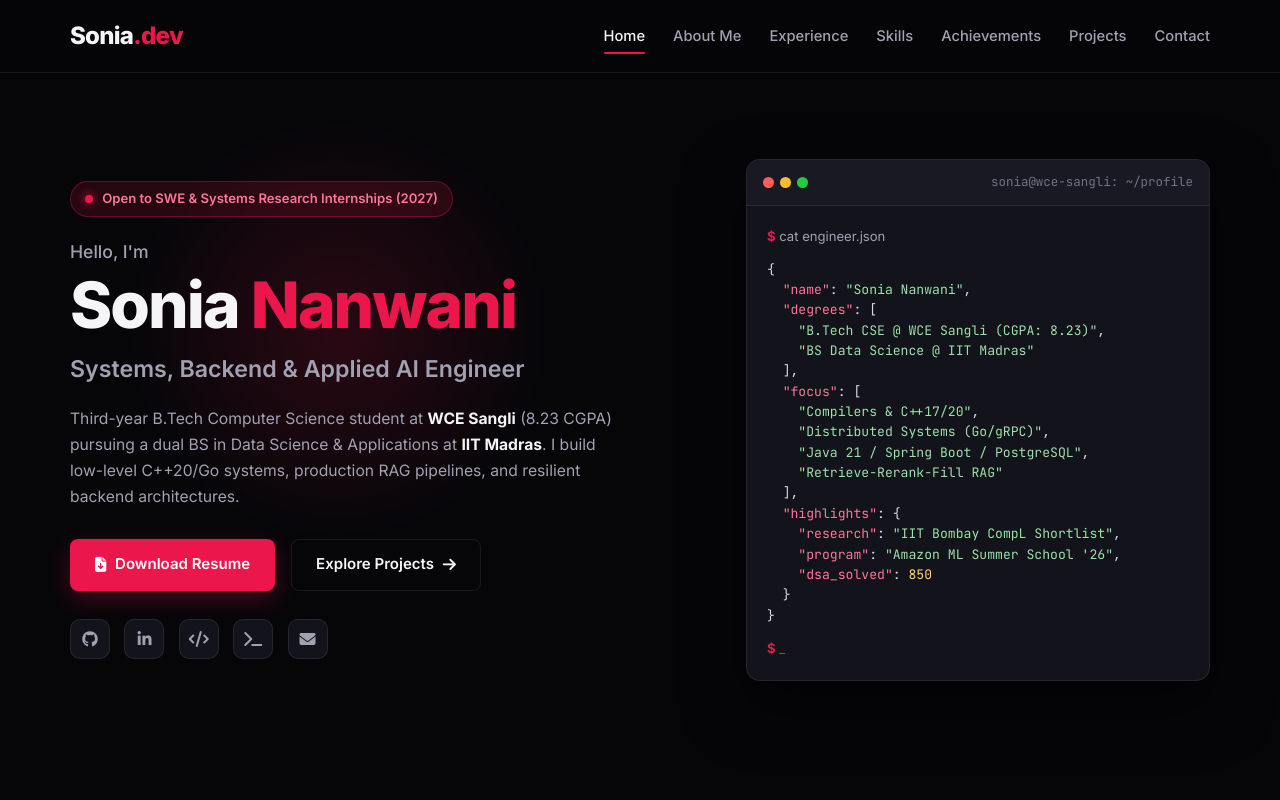
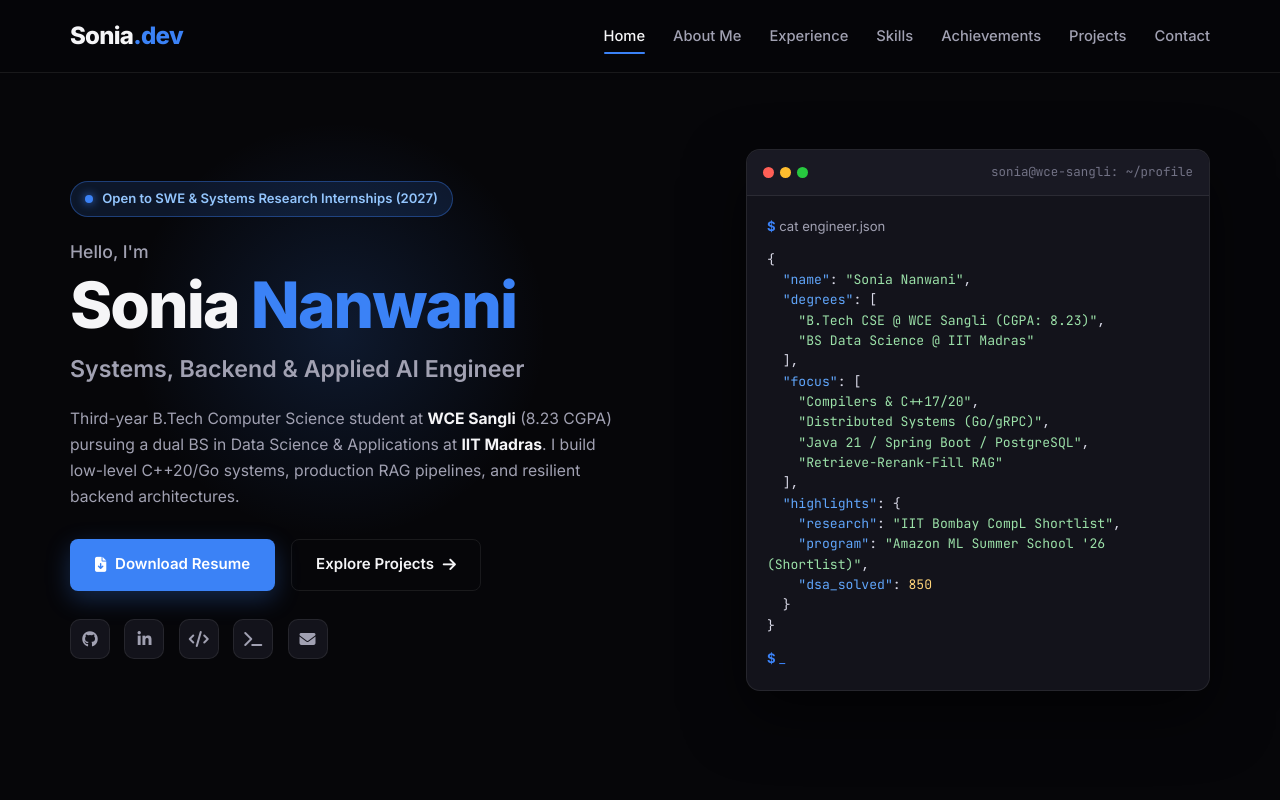
Before and after one commit to Itssonia7/portfolio-deployed, a plain HTML site: page index.html in a window 1280 px wide. Shown: the top 800 px of the page. Drawn offline with Linux system fonts and the light colour scheme.

Commit message:
feat: update portfolio with blue theme and latest resume

```diff
--- a/index.html
+++ b/index.html
@@ -3,6 +3,7 @@
 <head>
   <meta charset="UTF-8" />
   <meta name="viewport" content="width=device-width, initial-scale=1.0" />
+  <meta name="theme-color" content="#3b82f6" />
   <title>Sonia Nanwani | Systems, Backend &amp; Applied AI Engineer</title>
   <meta name="description" content="Portfolio of Sonia Nanwani — B.Tech CSE at WCE Sangli and BS Data Science at IIT Madras. Specializing in C++20/Go systems, backend architecture, and RAG pipelines." />
   <link rel="preconnect" href="https://fonts.googleapis.com" />
@@ -94,7 +95,7 @@
   ],
   <span class="key">"highlights"</span>: {
     <span class="key">"research"</span>: <span class="str">"IIT Bombay CompL Shortlist"</span>,
-    <span class="key">"program"</span>: <span class="str">"Amazon ML Summer School '26"</span>,
+    <span class="key">"program"</span>: <span class="str">"Amazon ML Summer School '26 (Shortlist)"</span>,
     <span class="key">"dsa_solved"</span>: <span class="num">850</span>
   }
 }</pre>
@@ -104,7 +105,7 @@
     </div>
   </section>
 
-  <!-- About Me Section (Styled after reference layout) -->
+  <!-- About Me Section -->
   <section class="section about-section" id="about">
     <div class="container">
       <div class="about-grid">
@@ -392,8 +393,8 @@
 
         <div class="achievement-card reveal">
           <div class="ach-icon"><i class="fa-solid fa-graduation-cap"></i></div>
-          <h3>Amazon ML Summer School '26</h3>
-          <p>Selected among top undergraduate engineering applicants nationwide for Amazon's intensive machine learning program.</p>
+          <h3>Amazon ML Summer School '26 (Shortlisted)</h3>
+          <p>Shortlisted among top undergraduate engineering applicants nationwide for Amazon's intensive machine learning program.</p>
         </div>
 
         <div class="achievement-card reveal">
--- a/script.js
+++ b/script.js
@@ -194,12 +194,14 @@ document.querySelectorAll('.open-modal').forEach((btn) => {
 
     modal.classList.add('open');
     modal.setAttribute('aria-hidden', 'false');
+    document.body.style.overflow = 'hidden';
   });
 });
 
 const closeModal = () => {
   modal.classList.remove('open');
   modal.setAttribute('aria-hidden', 'true');
+  document.body.style.overflow = '';
 };
 
 modalClose.addEventListener('click', closeModal);
--- a/style.css
+++ b/style.css
@@ -3,10 +3,10 @@
   --bg-secondary: #0d0d13;
   --bg-card: #13131b;
   --bg-card-hover: #191924;
-  --accent: #eb164b;
-  --accent-hover: #ff295d;
-  --accent-soft: rgba(235, 22, 75, 0.14);
-  --accent-border: rgba(235, 22, 75, 0.35);
+  --accent: #3b82f6;
+  --accent-hover: #2563eb;
+  --accent-soft: rgba(59, 130, 246, 0.14);
+  --accent-border: rgba(59, 130, 246, 0.38);
   --text-primary: #f5f5f7;
   --text-secondary: #a1a1b2;
   --text-muted: #727285;
@@ -154,7 +154,7 @@ pre {
 .btn-primary {
   background: var(--accent);
   color: #fff;
-  box-shadow: 0 8px 24px rgba(235, 22, 75, 0.28);
+  box-shadow: 0 8px 24px rgba(59, 130, 246, 0.28);
 }
 
 .btn-primary:hover {
@@ -192,7 +192,7 @@ pre {
   left: 10%;
   width: 420px;
   height: 420px;
-  background: radial-gradient(circle, rgba(235, 22, 75, 0.16), transparent 70%);
+  background: radial-gradient(circle, rgba(59, 130, 246, 0.16), transparent 70%);
   pointer-events: none;
 }
 
@@ -211,7 +211,7 @@ pre {
   border-radius: 999px;
   background: var(--accent-soft);
   border: 1px solid var(--accent-border);
-  color: #ff7597;
+  color: #93c5fd;
   font-size: 0.82rem;
   font-weight: 600;
   margin-bottom: 1.25rem;
@@ -349,7 +349,7 @@ pre {
   color: #d8d8e6;
 }
 
-.code-block .key { color: #ff7597; }
+.code-block .key { color: #60a5fa; }
 .code-block .str { color: #9be0a8; }
 .code-block .num { color: #ffd479; }
 
@@ -399,7 +399,7 @@ pre {
   font-size: 0.98rem;
 }
 
-/* About Me (Reference layout) */
+/* About Me */
 .about-grid {
   display: grid;
   grid-template-columns: 0.85fr 1.15fr;
@@ -507,7 +507,7 @@ pre {
   padding: 0.2rem 0.55rem;
   border-radius: 6px;
   background: var(--accent-soft);
-  color: #ff7597;
+  color: #93c5fd;
   white-space: nowrap;
 }
 
@@ -774,7 +774,7 @@ pre {
   padding: 0.25rem 0.65rem;
   border-radius: 6px;
   background: var(--accent-soft);
-  color: #ff7597;
+  color: #93c5fd;
 }
 
 .icon-link {
@@ -1007,6 +1007,8 @@ pre {
   border-radius: 16px;
   max-width: 620px;
   width: 100%;
+  max-height: 90vh;
+  overflow-y: auto;
   padding: 2rem;
   position: relative;
   box-shadow: 0 25px 70px rgba(0, 0, 0, 0.75);
@@ -1032,7 +1034,7 @@ pre {
   padding: 0.25rem 0.65rem;
   border-radius: 6px;
   background: var(--accent-soft);
-  color: #ff7597;
+  color: #93c5fd;
   margin-bottom: 0.65rem;
 }
 
@@ -1074,7 +1076,7 @@ pre {
   color: var(--accent);
 }
 
-/* Reveal Animation (safe fallback so content never stays blank) */
+/* Reveal Animation */
 .reveal {
   opacity: 1;
   transform: translateY(0);
```
